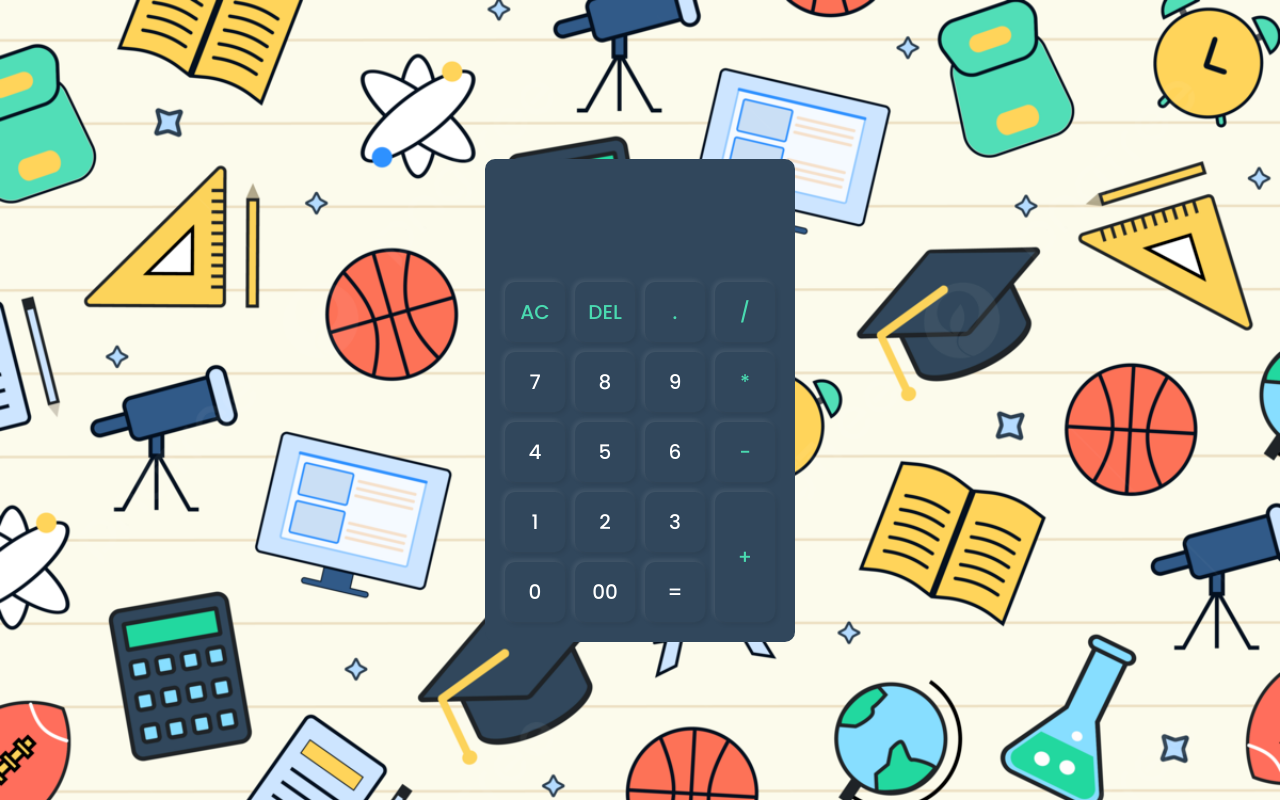
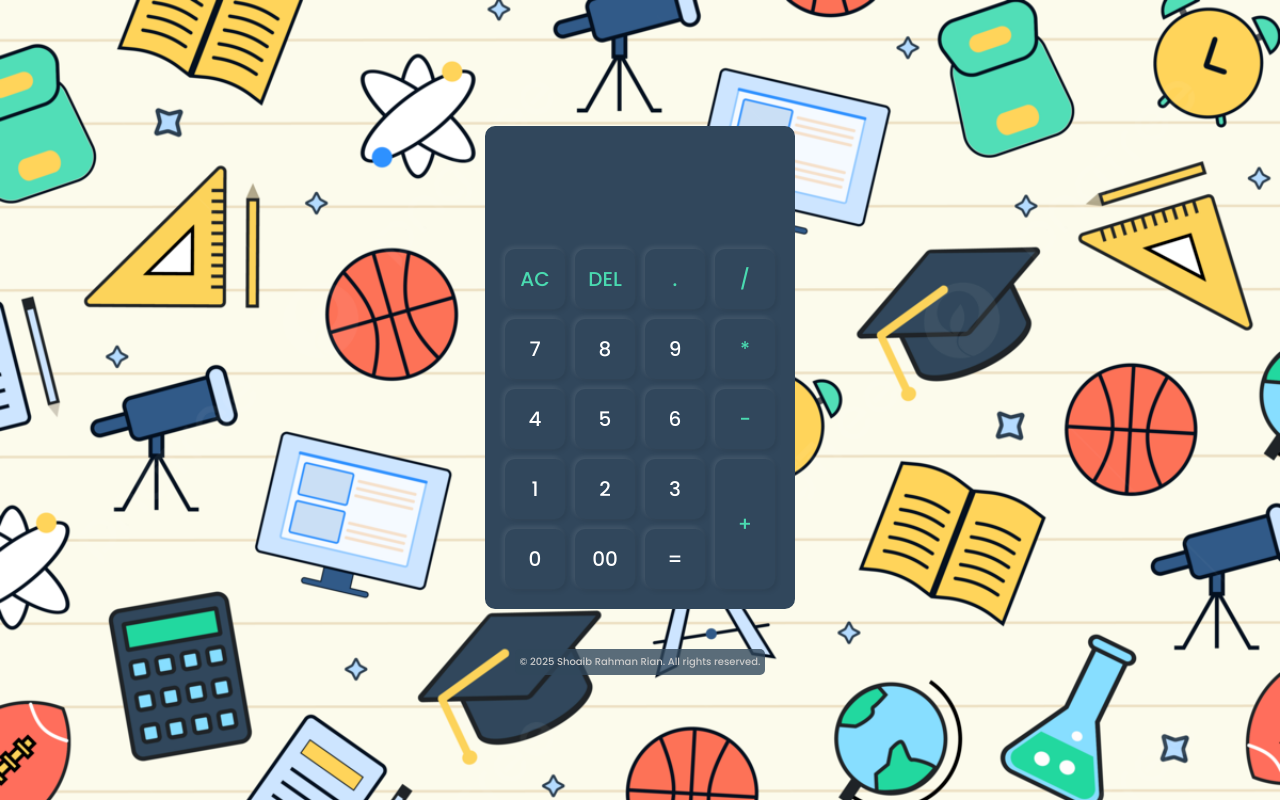
Before and after one commit to shoaibrrian/calculator, a plain HTML site: page index.html in a window 1280 px wide. Drawn offline with Linux system fonts and the light colour scheme.

Commit message:
complete

```diff
--- a/index.html
+++ b/index.html
@@ -16,10 +16,10 @@
         <div class="display">
           <input type="text" name="display" id="display">
         </div>
-
         <div class="buttons">
           <input type="button" value="AC" onclick="display.value = '' " class="operator">
-          <input type="button" value="DEL" onclick="display.value = display.value.toString().slice(0,-1)" class="operator">
+          <input type="button" value="DEL" onclick="display.value = display.value.toString().slice(0,-1)"
+            class="operator">
           <input type="button" value="." onclick="display.value += '.' " class="operator">
           <input type="button" value="/" onclick="display.value += '/' " class="operator">
 
@@ -44,6 +44,9 @@
         </div>
       </form>
     </div>
+    <footer class="footer">
+      &copy; 2025 Shoaib Rahman Rian. All rights reserved.
+    </footer>
   </div>
 </body>
 
--- a/style.css
+++ b/style.css
@@ -13,6 +13,7 @@
   background-image: url("assets/bg.jpg");
   background-size: cover;
   display: flex;
+  flex-direction: column;
   align-items: center;
   justify-content: center;
 }
@@ -76,3 +77,13 @@ input.operator {
 input.plus {
   grid-row: span 2;
 }
+
+.footer {
+  background: #31475cca;
+  text-align: center;
+  color: #ccc;
+  margin-top: 40px;
+  padding: 5px;
+  border-radius: 5px;
+  font-size: 10px;
+}
```
